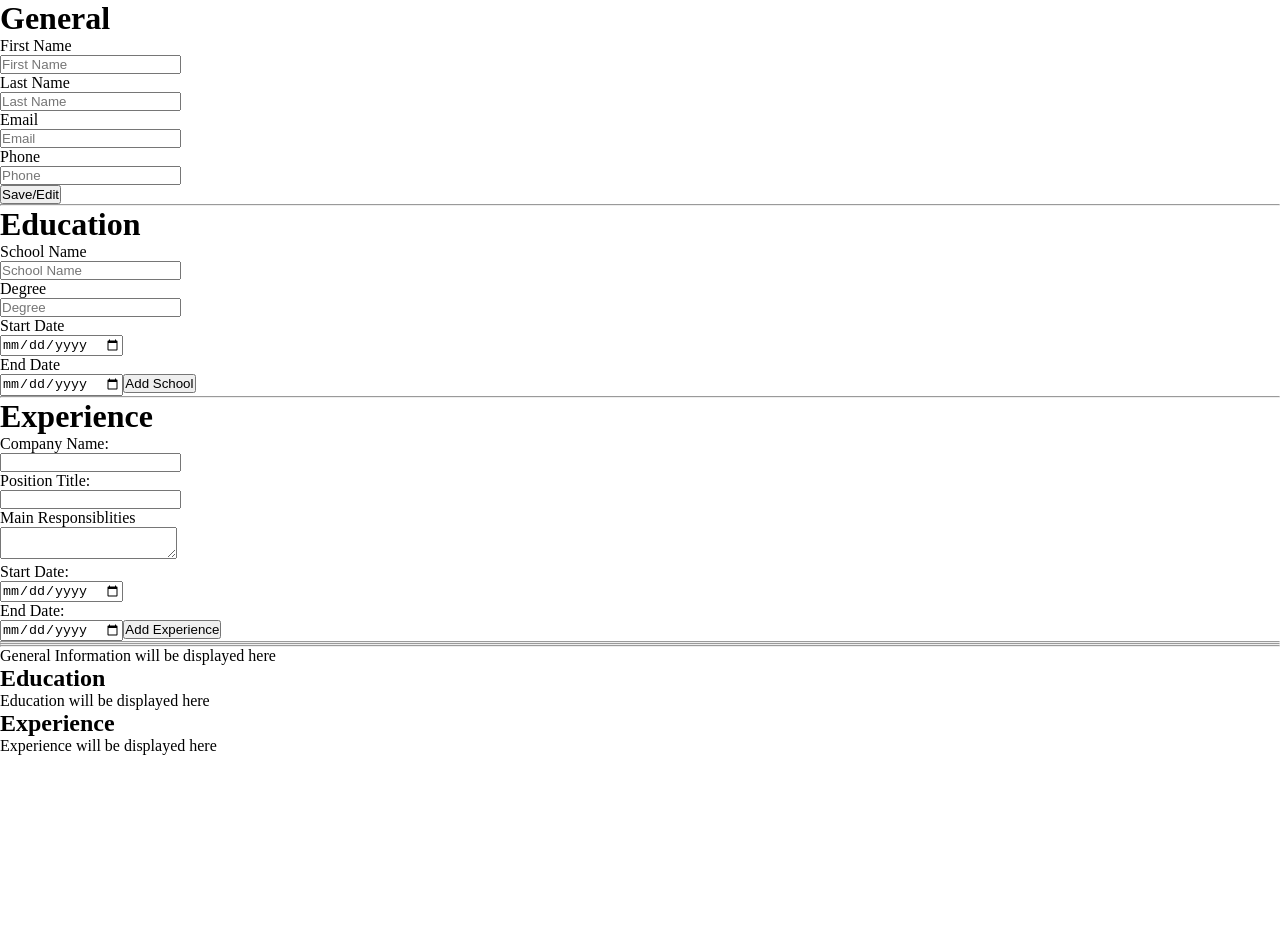
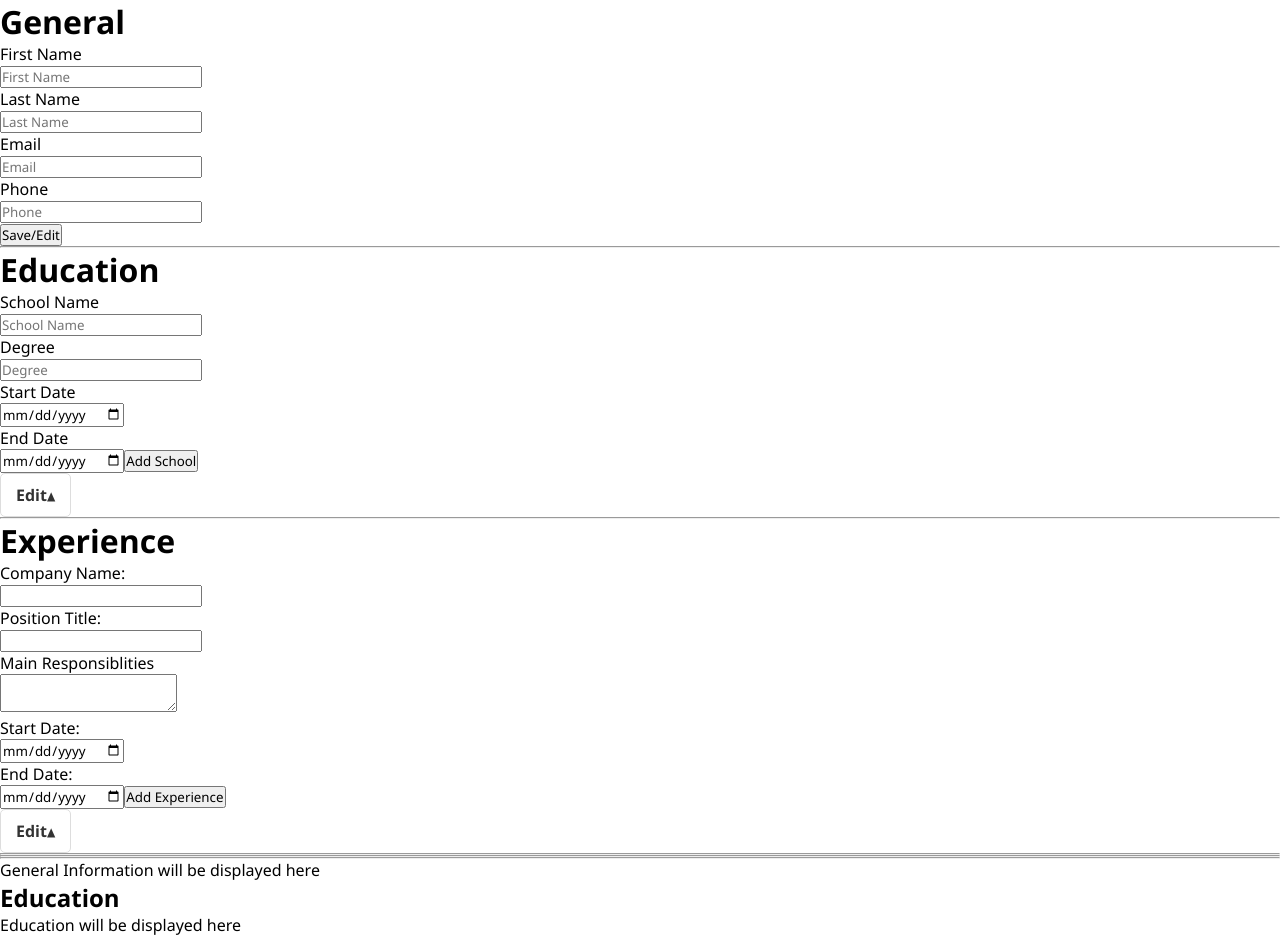
Before and after one commit to BearsLair/React-CV, a React (Vite) app in the folder CV-App/: page / in a window 1280 px wide. Shown: the top 941 px of the page. Before the commit the page ends 800 px from the top, so only its background shows below. Built offline with nearby package versions, Linux system fonts and the light colour scheme.

Commit message:
Configured dropdown input info

```diff
--- a/CV-App/src/components/CV_Display.jsx
+++ b/CV-App/src/components/CV_Display.jsx
@@ -35,6 +35,7 @@ function CV_Display({ generalData, eduData, expData }) {
             <div className="exp-info">
               <p>{item.companyName}</p>
               <p>Position: {item.posTitle}</p>
+              <p>Main Reponsibilities: {item.responsibilities}</p>
               <p>
                 Start: {item.expStartDate} End: {item.expEndDate}
               </p>
--- a/CV-App/src/components/DropdownMenu.jsx
+++ b/CV-App/src/components/DropdownMenu.jsx
@@ -1,7 +1,15 @@
 import { useState } from "react";
 import "../styles/dropdown.css";
 
-const DropdownMenu = ({ itemArray }) => {
+const DropdownMenu = ({ itemArray, type }) => {
+  let nameInfo;
+
+  if (type === "edu") {
+    nameInfo = "schoolName";
+  } else if (type === "exp") {
+    nameInfo = "companyName";
+  }
+
   const [isOpen, setIsOpen] = useState(false);
 
   const toggleMenu = () => {
@@ -26,7 +34,7 @@ const DropdownMenu = ({ itemArray }) => {
         <ul>
           {itemArray.map((item) => (
             <li key={item.id}>
-              <a href={item.href}>{item.label}</a>
+              <button>{item[nameInfo]}</button>
             </li>
           ))}
         </ul>
--- a/CV-App/src/components/Education.jsx
+++ b/CV-App/src/components/Education.jsx
@@ -1,5 +1,5 @@
 import { useState } from "react";
-// import DropdownMenu from "./DropdownMenu";
+import DropdownMenu from "./DropdownMenu";
 
 function Education({ eduCopy, submitEducation }) {
   const [formData, setFormData] = useState({
@@ -18,7 +18,6 @@ function Education({ eduCopy, submitEducation }) {
     }));
   };
 
-  // TODO: Generate keys based on index position
   const submitFormData = (e) => {
     e.preventDefault();
 
@@ -44,7 +43,7 @@ function Education({ eduCopy, submitEducation }) {
     <div className="education-div">
       <h1>Education</h1>
       <form onSubmit={submitFormData}>
-        <p className="item-label" htmlFor="schoolName">
+        <p className="item-label" htmlFor="name">
           School Name
         </p>
         <input
@@ -87,8 +86,8 @@ function Education({ eduCopy, submitEducation }) {
         <button type="submit" className="doc-btn">
           Add School
         </button>
-        {/* <DropdownMenu /> */}
       </form>
+      <DropdownMenu itemArray={eduCopy} type={"edu"} />
     </div>
   );
 }
--- a/CV-App/src/components/Experience.jsx
+++ b/CV-App/src/components/Experience.jsx
@@ -1,5 +1,5 @@
 import { useState } from "react";
-// import DropdownMenu from "./DropdownMenu";
+import DropdownMenu from "./DropdownMenu";
 
 function Experience({ expCopy, submitExperience }) {
   const [formData, setFormData] = useState({
@@ -45,7 +45,7 @@ function Experience({ expCopy, submitExperience }) {
     <div className="experience-div">
       <h1 className="experience-title">Experience</h1>
       <form onSubmit={submitFormData}>
-        <p className="item-label" htmlFor="company-name">
+        <p className="item-label" htmlFor="companyName">
           Company Name:
         </p>
         <input
@@ -93,8 +93,8 @@ function Experience({ expCopy, submitExperience }) {
           name="expEndDate"
         />
         <button type="submit">Add Experience</button>
-        {/* <DropdownMenu /> */}
       </form>
+      <DropdownMenu itemArray={expCopy} type={"exp"} />
     </div>
   );
 }
```
